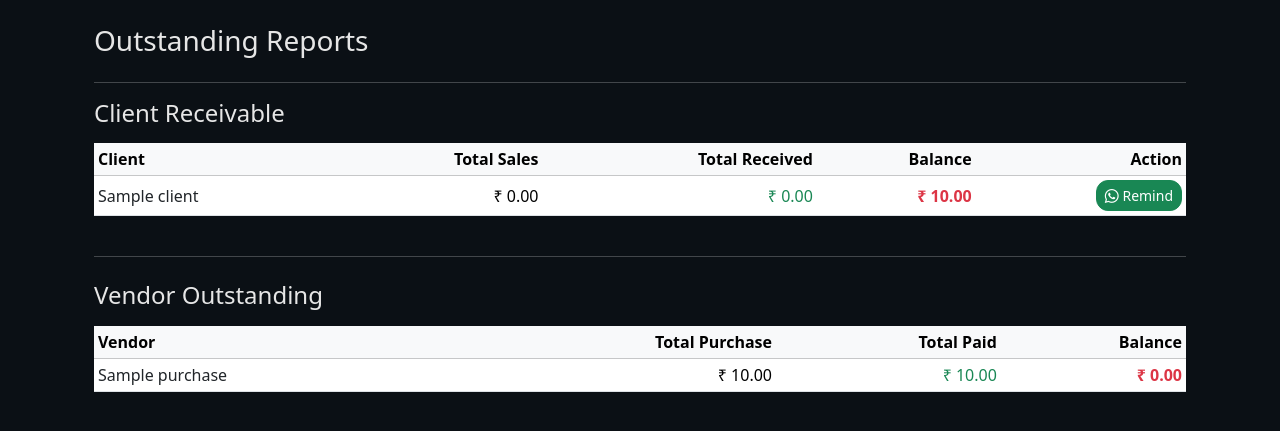
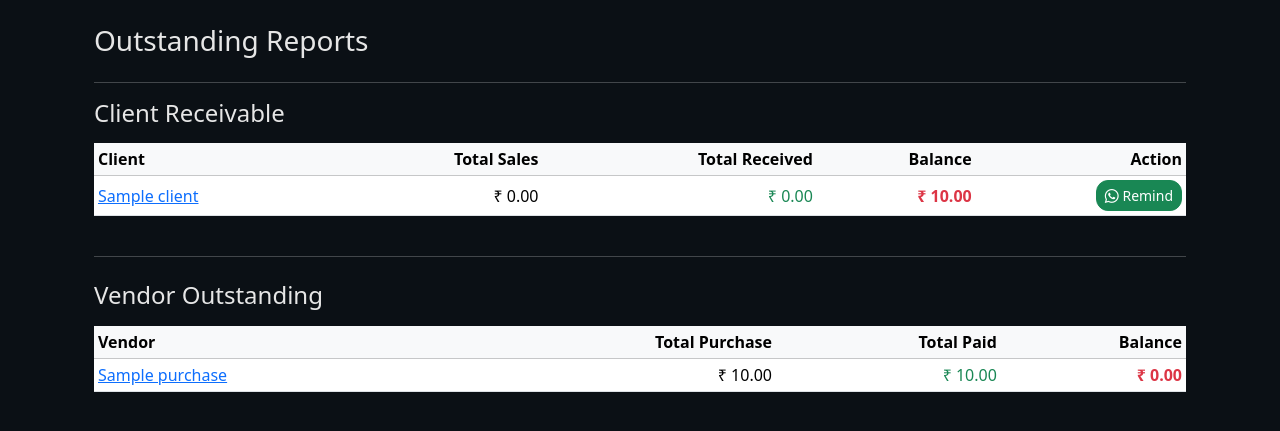
Before and after one commit to yash755/mayachem, a Flask app: page /outstanding-report in a window 1280 px wide. Shown: the part 65-496 px from the top of the page. Run offline with Flask 3, Linux system fonts and the light colour scheme; the visitor is signed in with stand-in values (Sample User, id 1); tables that the repository leaves empty hold one stand-in row (values such as "Sample post"); some libraries are stand-ins or nearby versions.

Commit message:
Style party names as blue underlined hyperlinks in reports

```diff
--- a/templates/sales_outstanding_report.html
+++ b/templates/sales_outstanding_report.html
@@ -17,7 +17,7 @@
 {% for client, data in client_report.items() if data.balance > 0 %}
 <tr>
 
-<td><a href="{{ url_for('party_ledger', party_type='client', name=client) }}" class="text-decoration-none fw-medium text-dark">{{ client }}</a></td>
+<td><a href="{{ url_for('party_ledger', party_type='client', name=client) }}" class="text-decoration-underline fw-medium text-primary">{{ client }}</a></td>
 
 <td class="text-end">
 ₹ {{ "%.2f"|format(data.total_sales) }}
--- a/templates/vendor_dues_report.html
+++ b/templates/vendor_dues_report.html
@@ -16,7 +16,7 @@
 {% for vendor, data in vendor_report.items() %}
 <tr>
 
-<td><a href="{{ url_for('party_ledger', party_type='vendor', name=vendor) }}" class="text-decoration-none fw-medium text-dark">{{ vendor }}</a></td>
+<td><a href="{{ url_for('party_ledger', party_type='vendor', name=vendor) }}" class="text-decoration-underline fw-medium text-primary">{{ vendor }}</a></td>
 
 <td class="text-end">
 ₹ {{ "%.2f"|format(data.total_purchase) }}
```
